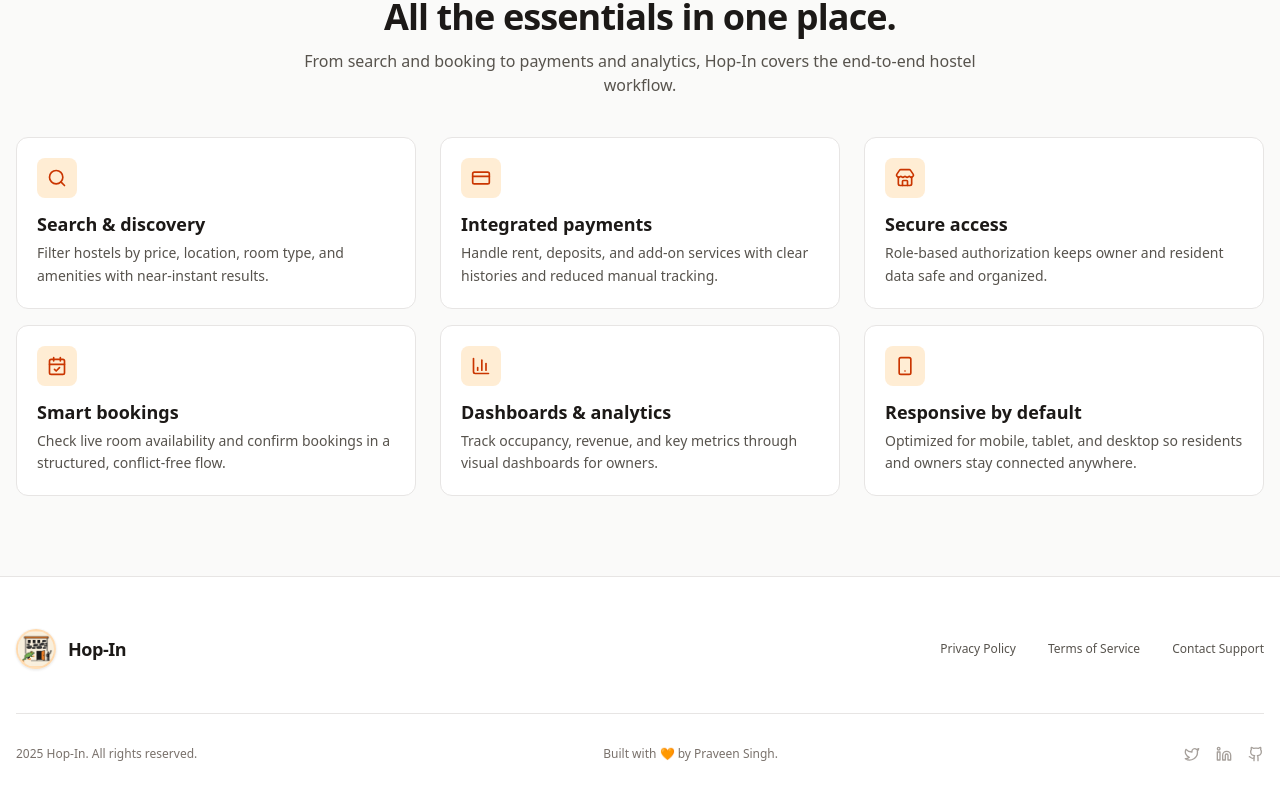
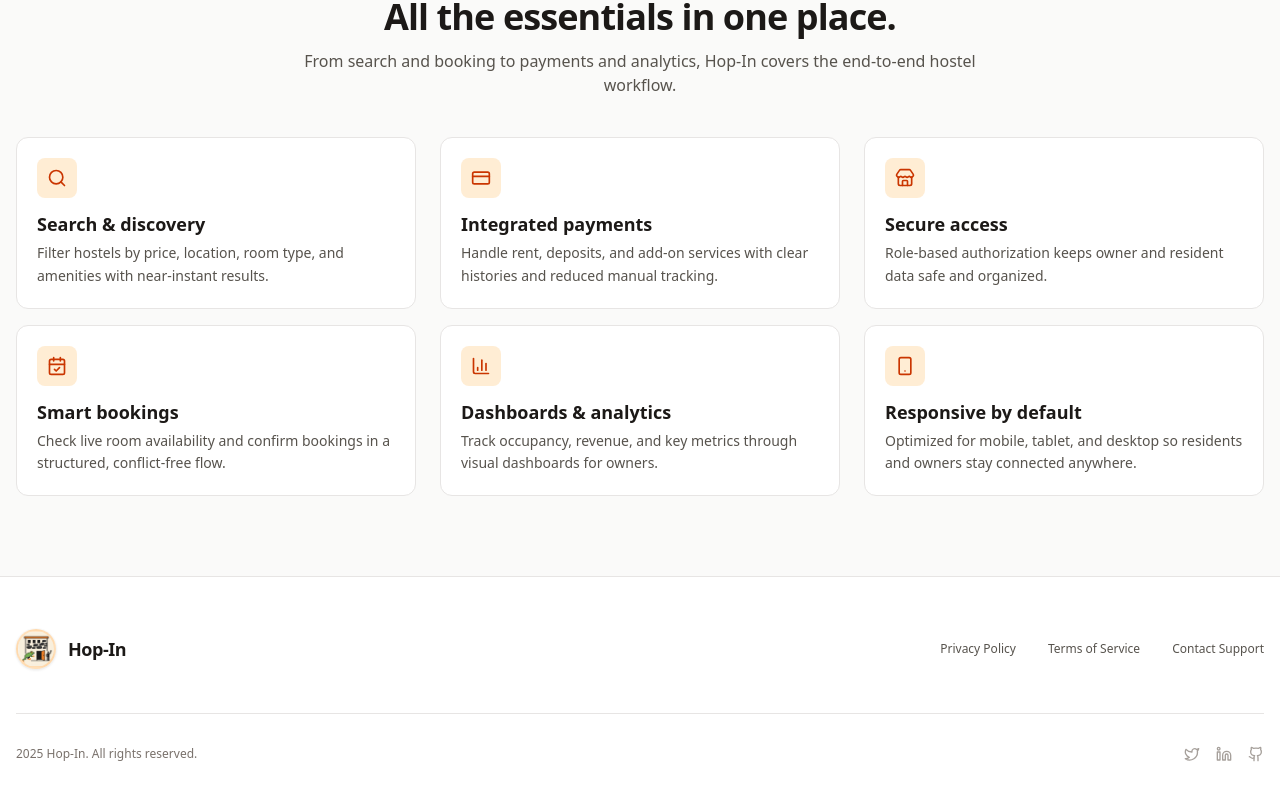
Before and after one commit to nidhii1401/Hop-In, a React (Vite) app in the folder frontend/: page / in a window 1280 px wide. Shown: the part 1395-2195 px from the top of the page. Built offline with nearby package versions, Linux system fonts and the light colour scheme; no server answers.

Commit message:
changed footer in LandingPage component

```diff
--- a/frontend/src/pages/LandingPage.jsx
+++ b/frontend/src/pages/LandingPage.jsx
@@ -442,7 +442,7 @@ const LandingPage = () => {
             <div className="w-full h-px bg-stone-200 dark:bg-stone-800" />
             <div className="flex flex-col md:flex-row justify-between items-center gap-4">
               <p className="text-stone-500 dark:text-stone-400 text-xs">{new Date().getFullYear()} Hop-In. All rights reserved.</p>
-              <p className="text-stone-500 dark:text-stone-400 text-xs">Built with 🧡 by Praveen Singh.</p>
+              {/* <p className="text-stone-500 dark:text-stone-400 text-xs">Built with 🧡 by Praveen Singh.</p> */}
               <div className="flex gap-4">
                 <a href="#" className="text-stone-400 hover:text-orange-700 dark:hover:text-orange-500 transition-colors" aria-label="Twitter">
                   <Twitter className="h-4 w-4" />
```
